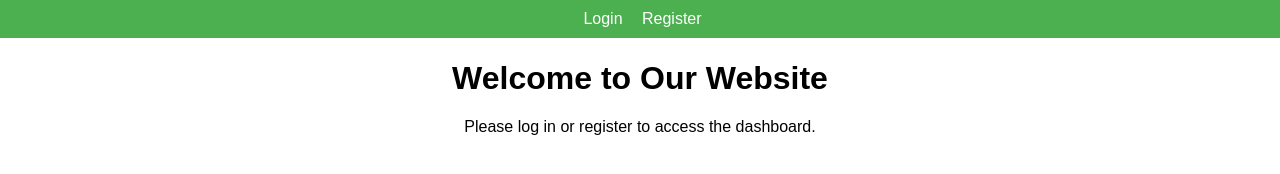
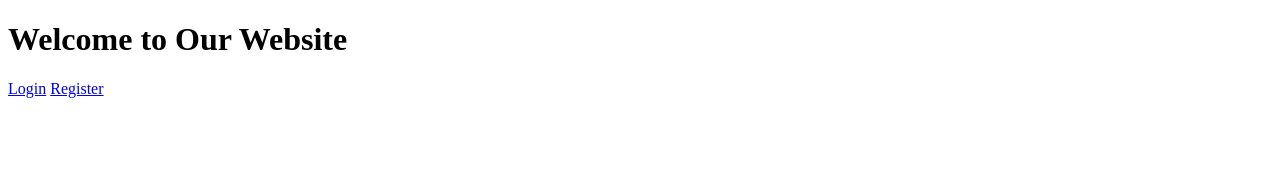
Before and after one commit to RerezzOfficial/Gabutaja, a website: page public/index.html in a window 1280 px wide. Drawn offline with Linux system fonts and the light colour scheme.

Commit message:
Update index.html

```diff
--- a/public/index.html
+++ b/public/index.html
@@ -4,21 +4,10 @@
     <meta charset="UTF-8">
     <meta name="viewport" content="width=device-width, initial-scale=1.0">
     <title>Welcome</title>
-    <style>
-        body { font-family: Arial, sans-serif; text-align: center; margin: 0; padding: 0; }
-        header { background-color: #4CAF50; padding: 10px; color: white; position: fixed; width: 100%; top: 0; left: 0; }
-        header a { color: white; text-decoration: none; margin-right: 15px; }
-        .container { margin-top: 60px; }
-    </style>
 </head>
 <body>
-    <header>
-        <a href="/auth/login.html">Login</a>
-        <a href="/auth/register.html">Register</a>
-    </header>
-    <div class="container">
-        <h1>Welcome to Our Website</h1>
-        <p>Please log in or register to access the dashboard.</p>
-    </div>
+    <h1>Welcome to Our Website</h1>
+    <a href="/auth/login.html">Login</a>
+    <a href="/auth/register.html">Register</a>
 </body>
 </html>
```
